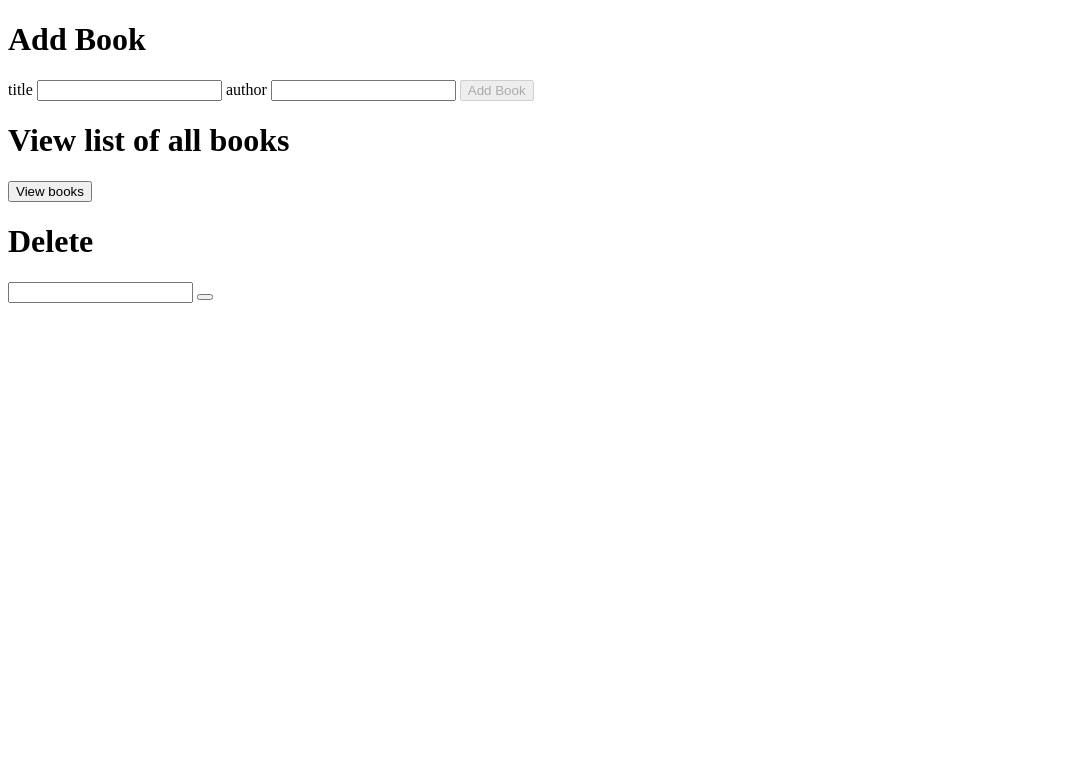
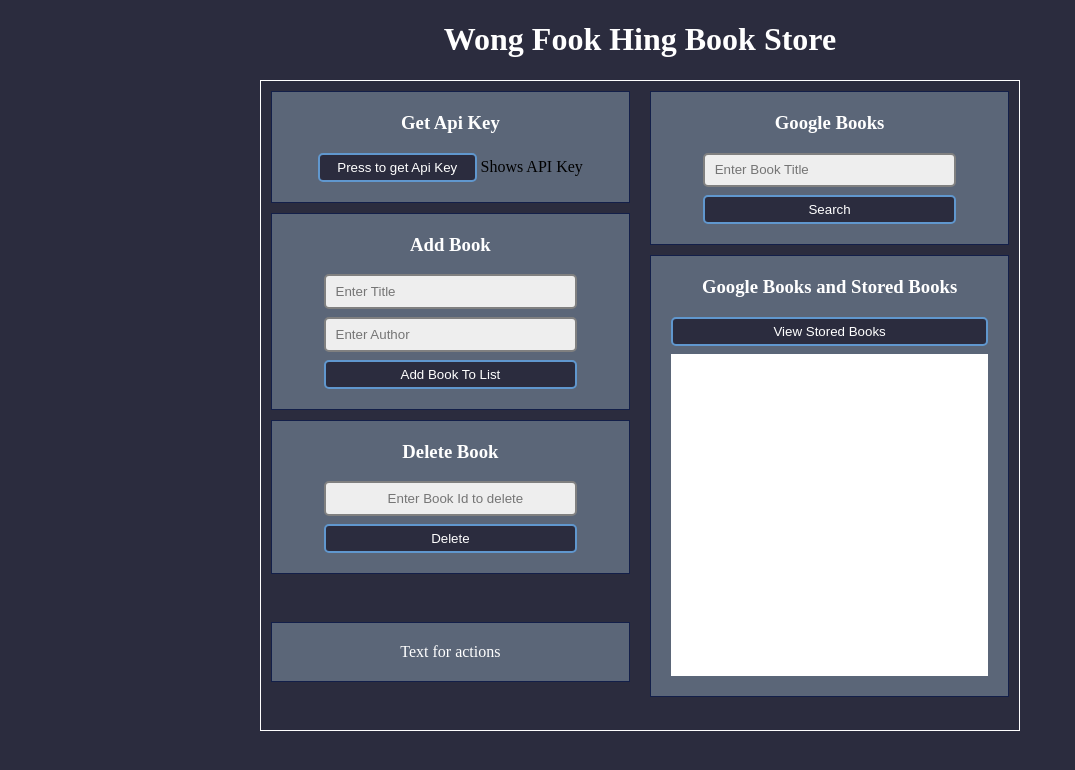
Before and after one commit to gorrew/books-API-project, a plain HTML site: page index.html in a window 1280 px wide. Shown: the whole page, without its empty margins (0-1075 px from the left). Drawn offline with Linux system fonts and the light colour scheme.

Commit message:
index ändrad

```diff
--- a/index.html
+++ b/index.html
@@ -3,31 +3,59 @@
 
 <head>
     <meta charset="UTF-8">
+    <meta name="viewport" content="width=device-width, initial-scale=1.0">
     <title>Book API</title>
-<!--    <link rel="stylesheet" href="style.css"> </head>-->
+    <link rel="stylesheet" href="style.css"> </head>
 
 <body>
-    <div>
-        <h1>Add Book</h1>
-        <label for="add-title">title</label>
-        <input type="text" id="add-title">
-        <label for="add-author">author</label>
-        <input type="text" id="add-author">
-        <button id="add-book-button">Add Book</button>
-    </div>
-    <div>
-        <h1>View list of all books</h1>
-        <button id="view-books-button">View books</button>
-        <ul id="view-books-list"> </ul>
-<!--        <button id="update-book-button">update books</button>-->
-    </div>
-    <div>
-        <h1>Delete</h1>
-        <input type="text" id="delete-book">
-        <button id="del-button"></button>
+    <div class="intro-con">
+        <h1>Wong Fook Hing Book Store</h1> </div>
+    <div class="container">
+        <div class="left-container">
+            <div class="item get-api">
+                <h3>Get Api Key</h3>
+                <button>Press to get Api Key</button> <span id="show-api-key">Shows API Key</span> </div>
+            <div class="item">
+                <div class="add-con">
+                    <h3> Add Book </h3>
+                    <div class="input-container">
+                        <input id="add-title" type="text" placeholder="Enter Title">
+                        <input id="add-author" type="text" placeholder="Enter Author">
+                        <button id="add-book-button">Add Book To List</button>
+                    </div>
+                </div>
+            </div>
+            <div class="item">
+                <div class="delete-con">
+                    <h3>Delete Book</h3>
+                    <div class="input-container">
+                        <input id="delete-book" type="text" placeholder="Enter Book Id to delete">
+                        <button id="del-button">Delete</button>
+                    </div>
+                </div>
+            </div>
+            <div class="text-con"> <span class="action-text">Text for actions</span> </div>
+        </div>
+        <div class="right-container">
+            <div class="item">
+                <div class="google-con">
+                    <h3>Google Books</h3>
+                    <div class="input-container">
+                        <input type="text" placeholder="Enter Book Title">
+                        <button>Search</button>
+                    </div>
+                </div>
+            </div>
+            <div class="item view-con">
+                <h3>Google Books and Stored Books</h3>
+                <button id="view-books-button">View Stored Books</button>
+                <div class="view">
+                    <ul id="view-books-list"> </ul>
+                </div>
+            </div>
+        </div>
     </div>
     <script src="api.js"></script>
-    <script src="script.js"></script>
 </body>
 
 </html>
```
Also changed, not shown: api.js (+7 -10 lines), sample.html (+1 -1 lines), style.css (+4 -3 lines).
